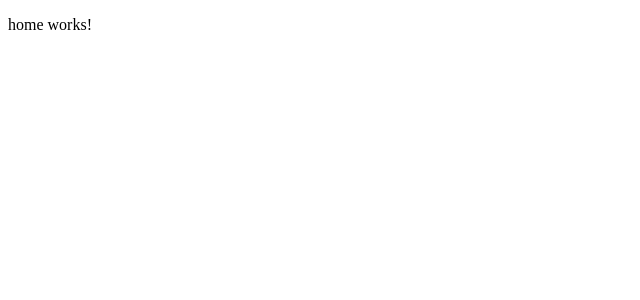
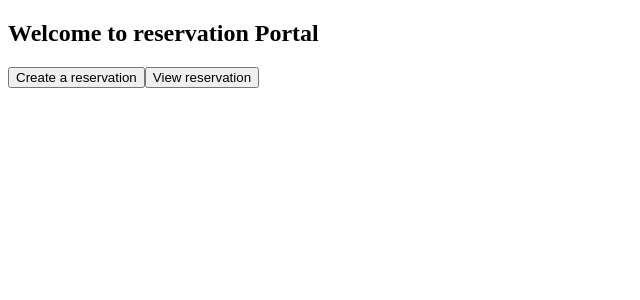
Before and after one commit to saeedd1994/hotelReservation, an Angular app: page / in a window 1280 px wide. Shown: the top 300 px of the page, without its empty margins (0-640 px from the left). Built offline with nearby package versions, Linux system fonts and the light colour scheme.

Commit message:
- add routing for app

```diff
--- a/src/app/app.module.ts
+++ b/src/app/app.module.ts
@@ -3,6 +3,8 @@
 
 import { AppRoutingModule } from './app-routing.module';
 import { AppComponent } from './app.component';
+import {ReservationModule} from "./reservation/reservation.module";
+import {HomeModule} from "./home/home.module";
 
 @NgModule({
   declarations: [
@@ -10,7 +12,9 @@
   ],
   imports: [
     BrowserModule,
-    AppRoutingModule
+    AppRoutingModule,
+    ReservationModule,
+    HomeModule
   ],
   providers: [],
   bootstrap: [AppComponent]
--- a/src/app/home/home.component.html
+++ b/src/app/home/home.component.html
@@ -1 +1,5 @@
-<p>home works!</p>
+<div>
+  <h2>Welcome to reservation Portal</h2>
+  <button [routerLink]="['/new']">Create a reservation</button>
+  <button [routerLink]="['/list']">View reservation</button>
+</div>
```
Also changed, not shown: src/app/home/home.module.ts (+5 -3 lines).
